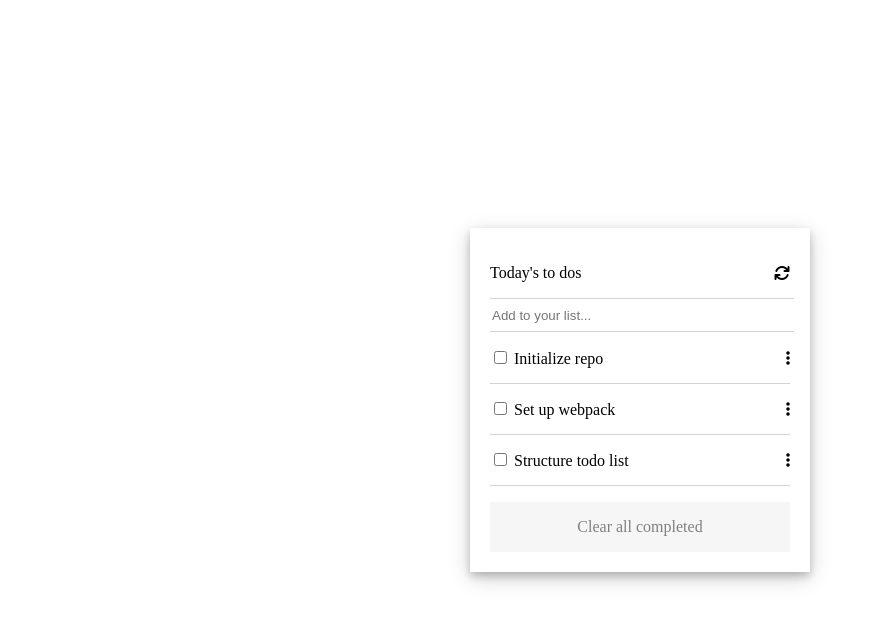
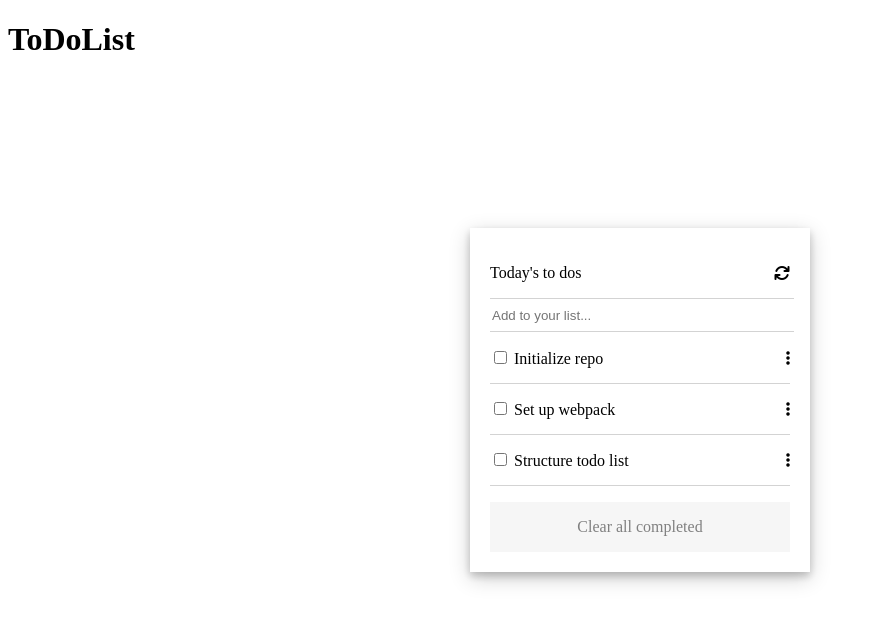
Before and after one commit to jadibdev/todoList_WEBPACK, a website built with webpack: page src/index.html in a window 1280 px wide. Shown: the whole page, without its empty margins (0-872 px from the left). Built offline with nearby package versions, Linux system fonts and the light colour scheme.

Commit message:
Update index.html

```diff
--- a/src/index.html
+++ b/src/index.html
@@ -9,7 +9,7 @@
 </head>
 
 <body>
-  <div id="main"></div>
+  <div id="main"><h1>ToDoList</h1></div>
 </body>
 
 </html>
```
